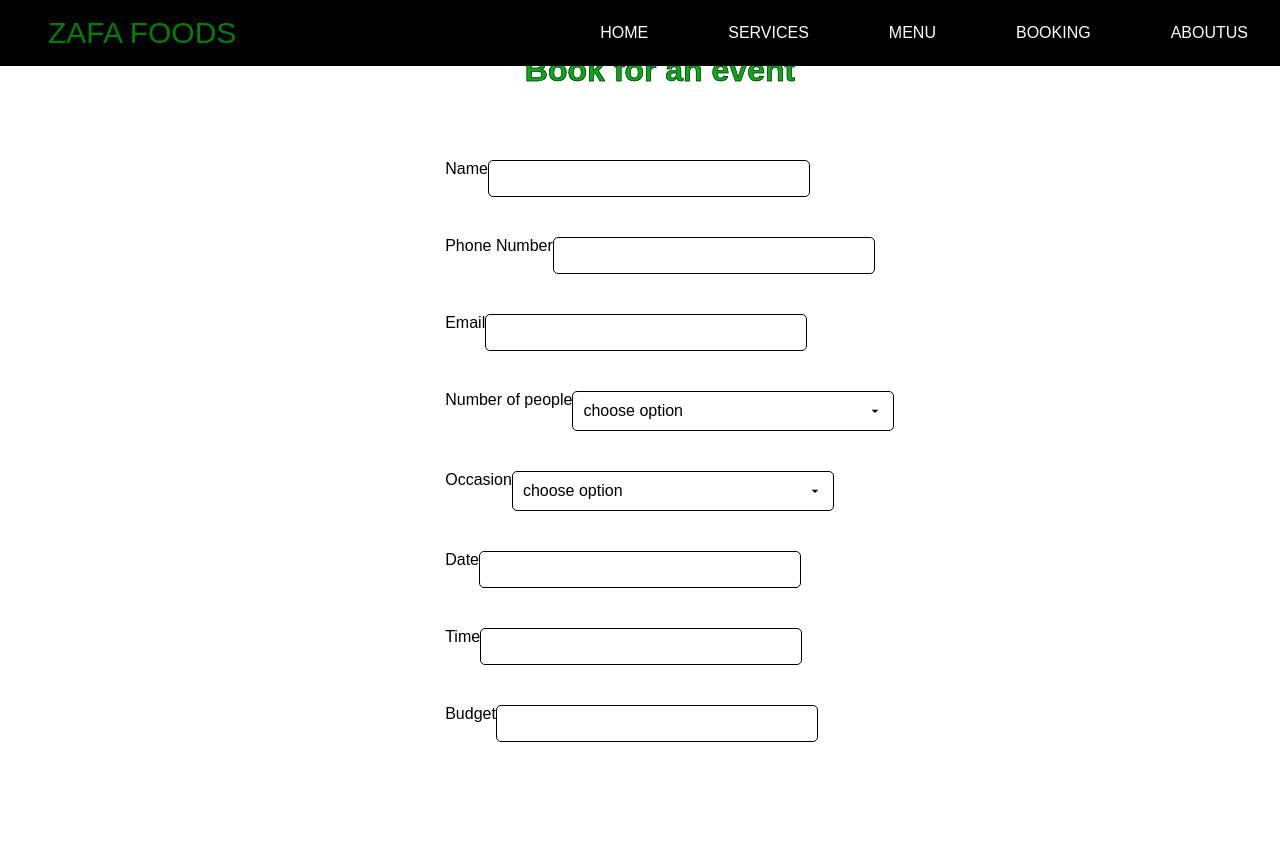
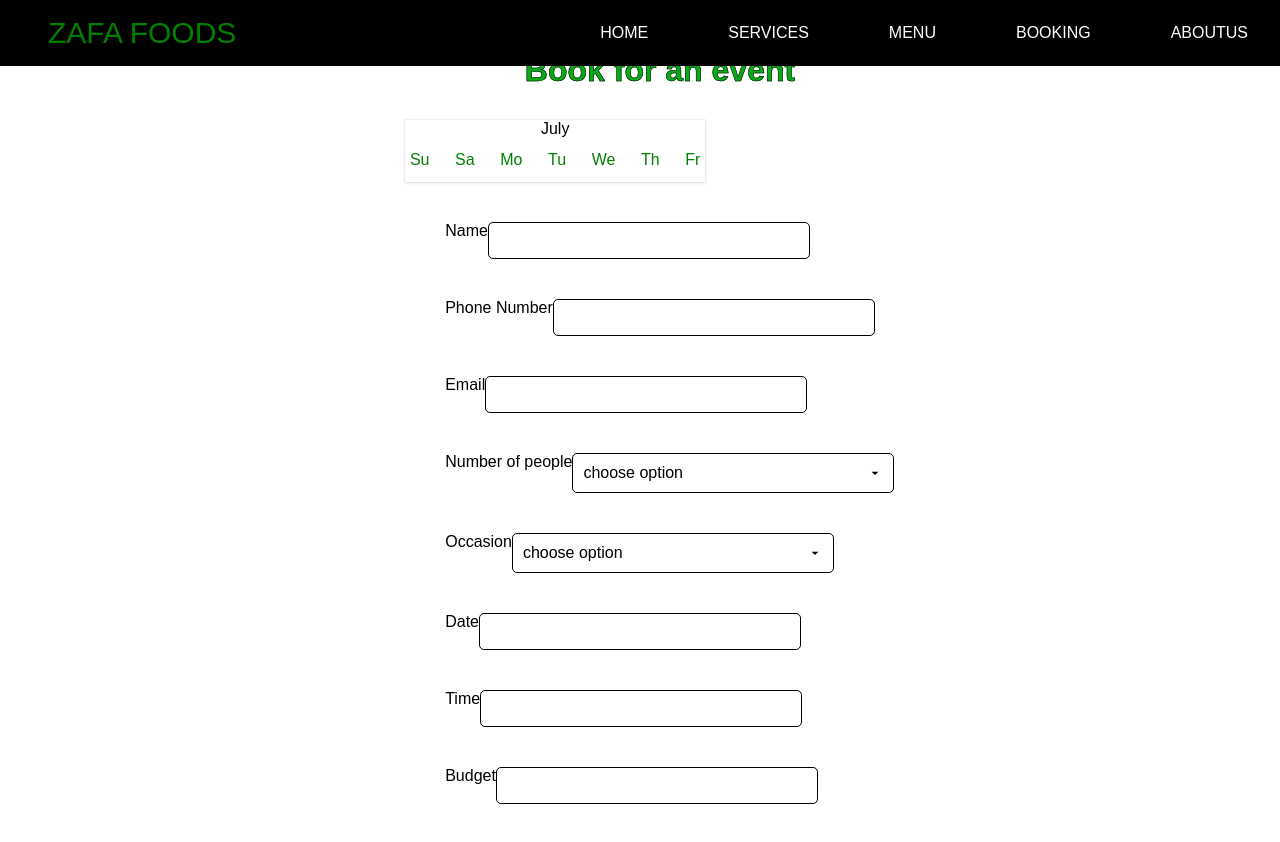
Before and after one commit to Avatar-J/Food-website, a React (Create React App) app in the folder zafa-foods/: page /Booking in a window 1280 px wide. Shown: the top 842 px of the page. Before the commit the page ends 812 px from the top, so only its background shows below. Built offline with nearby package versions, Linux system fonts and the light colour scheme.

Commit message:
started the custom date picker

```diff
--- /dev/null
+++ b/zafa-foods/src/Components/DatePicker.tsx
@@ -0,0 +1,65 @@
+import React from "react";
+import styled from "styled-components";
+
+const weekdays = ["Su", "Sa", "Mo", "Tu", "We", "Th", "Fr"];
+const months = [
+  "January",
+  "Febraury",
+  "March",
+  "April",
+  "May",
+  "June",
+  "July",
+  "August",
+  "September",
+  "October",
+  "November",
+  "December",
+];
+
+function DatePicker() {
+  return (
+    <>
+      <DatePickerContainer>
+        <Month>{months[6]}</Month>
+        <WeekdayContainer>
+          {weekdays.map((month) => {
+            return <div className="weekday">{month}</div>;
+          })}
+        </WeekdayContainer>
+      </DatePickerContainer>
+    </>
+  );
+}
+
+const DatePickerContainer = styled.div`
+  width: 300px;
+  max-width: 100%;
+  box-shadow: 0 0 0 1px rgba(63, 63, 68, 0.05),
+    0 1px 3px 0 rgba(63, 63, 68, 0.15);
+  display: flex;
+  flex-direction: column;
+`;
+
+const Month = styled.div`
+  width: 100%;
+  display: flex;
+  justify-content: center;
+  align-items: center;
+`;
+
+const WeekdayContainer = styled.div`
+  display: flex;
+  flex-direction: row;
+  justify-content: center;
+  align-items: center;
+
+  & .weekday {
+    padding: 0.8rem;
+    font-size: 1rem;
+    text-align: center;
+    color: green;
+  }
+`;
+
+export default DatePicker;
--- a/zafa-foods/src/Pages/Booking/Booking.tsx
+++ b/zafa-foods/src/Pages/Booking/Booking.tsx
@@ -8,6 +8,7 @@ import {
 import { formLabel } from "./formLabel";
 import { styled } from "styled-components";
 import { MdOutlineArrowDropDown } from "react-icons/md";
+import DatePicker from "../../Components/DatePicker";
 
 const Booking = () => {
   const [openDropdown, setOpenDropdown] = useState<boolean[]>(
@@ -36,6 +37,8 @@ const Booking = () => {
     <>
       <SectionContainer>
         <SectionHeader>Book for an event</SectionHeader>
+
+        <DatePicker />
 
         <div>
           {formLabel.map((item, index) => {
```
